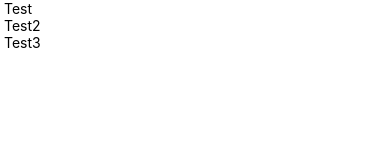
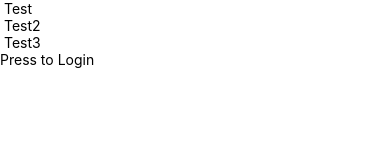
Before and after one commit to vegasag/Globo, a React Native app: screen / in a window 390 px wide. Shown: the top 160 px of the page. Built offline with nearby package versions, Linux system fonts and the light colour scheme.

Commit message:
Creates a initial shell for login-state

```diff
--- /dev/null
+++ b/app/sections/Header.js
@@ -0,0 +1,22 @@
+import React from 'react';
+import { StyleSheet, Text } from 'react-native';
+
+export class Header extends React.Component {
+    constructor(props){
+        super(props);
+        this.state = {isLoggedIn: false};
+    }
+
+    toggleUser = ()=> {
+        this.setState(previousState => {
+            return { isLoggedIn: !previousState.isLoggedIn };
+        });
+    }
+
+    render() {
+        let display = this.state.isLoggedIn ? 'Sample User' : this.props.message;
+        return (
+            <Text onPress={this.toggleUser}>{display}</Text>
+        )
+    }
+}
--- a/app/views/Home.js
+++ b/app/views/Home.js
@@ -1,5 +1,6 @@
 import React from 'react';
 import { StyleSheet, Text, View } from 'react-native';
+import {Header} from '../sections/Header.js';
 
 export class Home extends React.Component {
     render() {
@@ -8,6 +9,8 @@
                 <Text> Test </Text>
                 <Text> Test2 </Text>
                 <Text> Test3 </Text>
+                <Header message = 'Press to Login' />
+
             </View>
         );
     }
```
